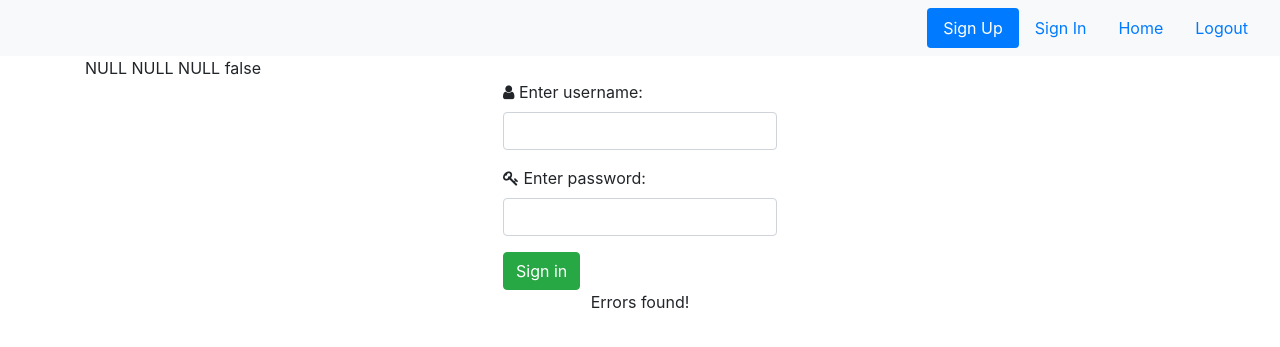
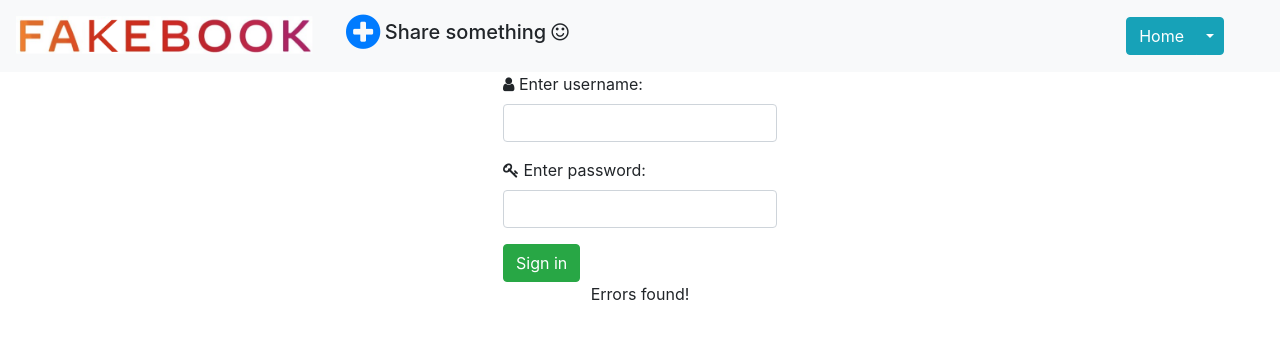
Before and after one commit to Level-2-Project/Project---2, a PHP site: page /Project/sign_in.php in a window 1280 px wide. Shown: the top 347 px of the page. Run offline with PHP 8.4, Linux system fonts and the light colour scheme; data that the repository does not hold is empty.

Commit message:
20.4.2021

```diff
--- a/Project/comments.php
+++ b/Project/comments.php
@@ -26,7 +26,7 @@
 if( isset( $_POST['submit'] ) ){
 
 	$current_date = date('Y-m-d G:i:s');
-	$comment_text = $_POST['comment_text'];
+	$comment_text = htmlspecialchars($_POST['comment_text'], ENT_QUOTES);
 	$user_id = $_SESSION['user_id'];
 	$post_id = $_GET['id'];
 
@@ -55,7 +55,7 @@
 	$result = mysqli_query($conn, $insert_query);
 
 	if($result){
-		echo header('Location:sign_in.php');
+		echo header('Location:index.php');
 	} else {
 		die('Query failed!' . mysqli_error($conn));
 	}
--- a/Project/includes/header.php
+++ b/Project/includes/header.php
@@ -12,15 +12,34 @@
 	<title>Fakebook</title>
 	<link rel="stylesheet" href="https://stackpath.bootstrapcdn.com/bootstrap/4.5.2/css/bootstrap.min.css" crossorigin="anonymous">
 	<link rel="stylesheet" href="https://cdnjs.cloudflare.com/ajax/libs/font-awesome/4.7.0/css/font-awesome.min.css">
+	<script src="https://ajax.googleapis.com/ajax/libs/jquery/3.5.1/jquery.min.js"></script>
+  	<script src="https://maxcdn.bootstrapcdn.com/bootstrap/4.5.2/js/bootstrap.min.js"></script>
+  	<link rel="stylesheet" type="text/css" href="style.css">
 </head>
 <body>
 <nav class="navbar navbar-expand-lg navbar-light bg-light">
+	<img src="uploads/logo/fakebook_logo.png" width="300">
+	<h1 class="icon"><a href="post.php" class=" <?=(!isset($_SESSION['user_id']))
+		? '' : ''  ?>" ><i class="fa fa-plus-circle heading" aria-hidden="true" padding: 100px></i></a></h1>&nbsp
+	<h5>Share something <i class="fa fa-smile-o" aria-hidden="true"></i></h5>
 	<a class="navbar-brand" href=""></a>
 	 <button class="navbar-toggler" type="button" data-toggle="collapse" data-target="#navbarSupportedContent" aria-controls="navbarSupportedContent" aria-expanded="false" aria-label="Toggle navigation">
     <span class="navbar-toggler-icon"></span>
   </button>
 	<div class="collapse navbar-collapse" id="navbarNav">
-	<ul class="nav nav-pills ml-auto">
+<div class="btn-group ml-auto">
+  <button type="button" class="btn btn-info"><a href="index.php" class="text-white">Home</a></button>
+  <button type="button" class="btn btn-info dropdown-toggle dropdown-toggle-split" data-toggle="dropdown" aria-haspopup="true" aria-expanded="false">
+    <span class="sr-only">Toggle Dropdown</span>
+  </button>
+  <ul><div class="dropdown-menu">
+    <li><a class="dropdown-item" href="sign_in.php">Sign In</a></li>
+    <li><a class="dropdown-item" href="sign_up.php">Sign Up</a></li>
+    <div class="dropdown-divider"></div>
+    <li><a class="dropdown-item" href="logout.php">Logout</a></li>
+  </div></ul>
+</div>
+	<!-- <ul class="nav nav-pills ml-auto">
 			<li class="nav-item active">
 				<a class="nav-link active" href="sign_up.php">Sign Up<span class="sr-only">(current)</span></a>
 			</li>
@@ -33,7 +52,7 @@
 			<li class="nav-item active">
 				<a class="nav-link" href="logout.php">Logout<span class="sr-only">(current)</span></a>
 			</li>
-		</ul>
+		</ul> -->
 	</div>
 </nav>
 <div class="container">
--- a/Project/index.php
+++ b/Project/index.php
@@ -41,13 +41,13 @@
 if( mysqli_num_rows( $result ) > 0 ){
 
 	?>
-	<h1>Facebook Posts<span><a href="post.php" class="btn btn-info <?=(!isset($_SESSION['user_id']))
+	<!-- <h1>Facebook Posts<span><a href="post.php" class="btn btn-info <?=(!isset($_SESSION['user_id']))
 		? 'disabled' : ''  ?>" >Create Post</a></span></h1>
 
 	<form action="index.php" method="get" accept-charset="utf-8">
 		<input type="text" name="filter" value='' placeholder="Enter Keyword">
 		<input type="submit" name="submit" value="Apply">
-	</form>
+	</form> -->
 
 	<table  class="table table-striped">
 		<tr>
--- a/Project/post.php
+++ b/Project/post.php
@@ -26,7 +26,7 @@
 if( isset( $_POST['post_text'] ) ){
 
 	$current_date = date('Y-m-d G:i:s');
-	$post_text = $_POST['post_text'];
+	$post_text = htmlspecialchars( $_POST['post_text'], ENT_QUOTES);
 	$user_id = $_SESSION['user_id'];
 
 	if( isset( $_FILES['image'] ) ){
@@ -54,7 +54,7 @@
 	$result = mysqli_query($conn, $insert_query);
 
 	if($result){
-		echo header('Location:sign_in.php');
+		echo header('Location:index.php');
 	} else {
 		die('Query failed!' . mysqli_error($conn));
 	}
--- a/Project/sign_in.php
+++ b/Project/sign_in.php
@@ -6,11 +6,10 @@
 session_start();
 
 if(isset($_POST['username'])){
-$trimmed_password = trim( $_POST['password'] );
-$trimmed_username = trim( $_POST['username'] );
+$trimmed_password = trim( htmlspecialchars($_POST['password'], ENT_QUOTES) );
+$trimmed_username = trim( htmlspecialchars($_POST['username'], ENT_QUOTES) );
 }
-var_dump(($_POST['username']));
-var_dump(($_POST['password']));
+
 
 //$hashed_password = password_hash( $trimmed_password, PASSWORD_DEFAULT );
 //$db_password = '$2y$10$3wRFm3R05ggxObS04uwTc.3';
@@ -27,23 +26,29 @@
         $_SESSION["user_id"] = $row['user_id'];
         $_SESSION["name"] = $row['name'];
         $hashed_password = $row['password'];
+        if(isset($_POST['username']) && (isset($_POST['password'])) ){
+$verified_password = password_verify($trimmed_password, $hashed_password);
+}
+
+    if((isset($_SESSION["user_id"]))) {
+    	if(password_verify($trimmed_password, $hashed_password)) {
+    		header("Location:index.php");
+    }
+}
         } else {
          $message = "Invalid Username or Password!";
         }
     }
-    var_dump($hashed_password);
 
-if((isset($_POST['username'])) ){
-	//&& (isset($_POST['$hashed_password']))
-$verified_password = password_verify($_POST['password'], $hashed_password);
-}
+// if(isset($_POST['username']) && (isset($_POST['password'])) ){
+// $verified_password = password_verify($trimmed_password, $hashed_password);
+// }
 
-    //if((isset($_SESSION["user_id"]))) {
-    	if(password_verify($_POST['password'], $hashed_password)) {
-    		echo "true";
-    header("Location:index.php");
-    //}
-}else{echo "false";}
+//     if((isset($_SESSION["user_id"]))) {
+//     	if(password_verify($trimmed_password, $hashed_password)) {
+//     		header("Location:index.php");
+//     }
+// }
 ?>
 
 <div class="parent-container d-flex">
--- a/Project/style.css
+++ b/Project/style.css
@@ -1,7 +1,4 @@
-.container
-{
-    width: 200px;
-    margin-left: auto;
-    margin-right: auto;
-    size: 50px;
+
+.icon {
+    margin-left: 30px;
 }
```
Also changed, not shown: Project/sign_up.php (+10 -5 lines), test.php (+63 -0 lines), Project/uploads/logo/fakebook_logo.png (added).
